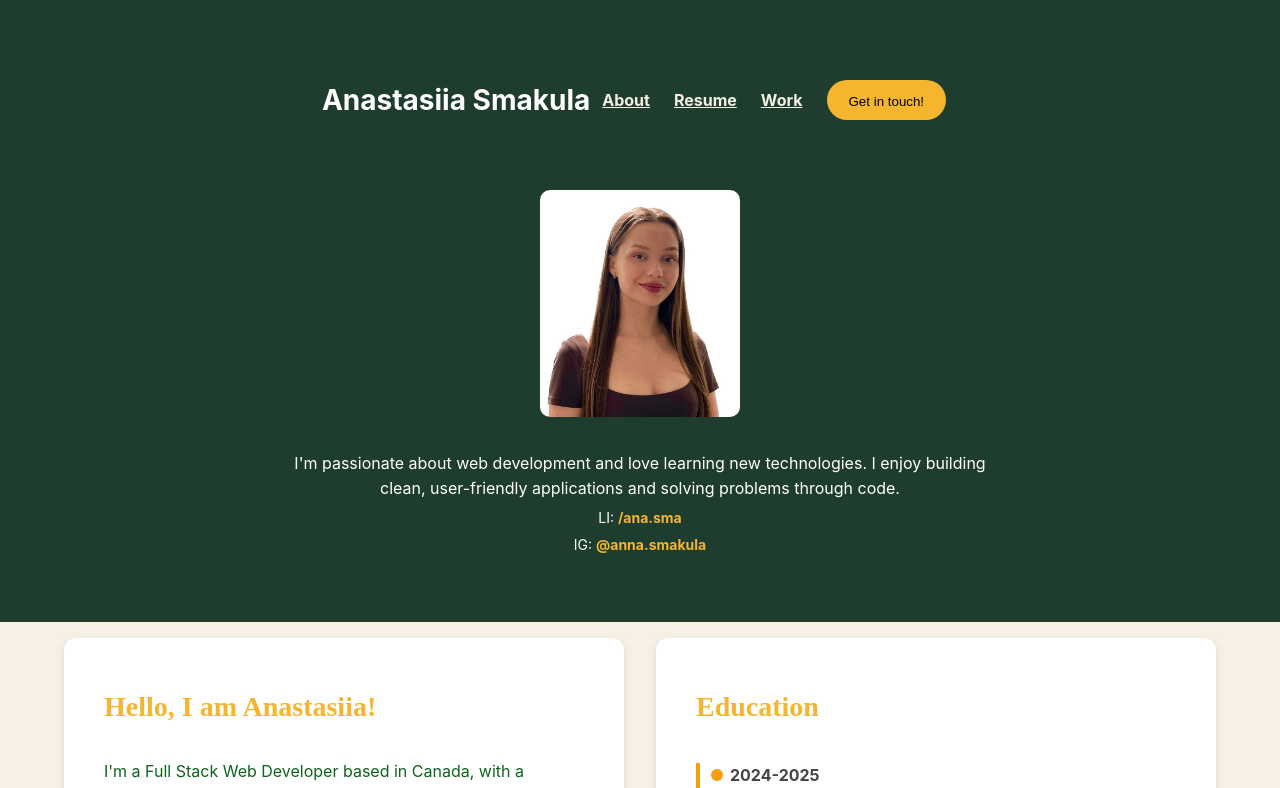
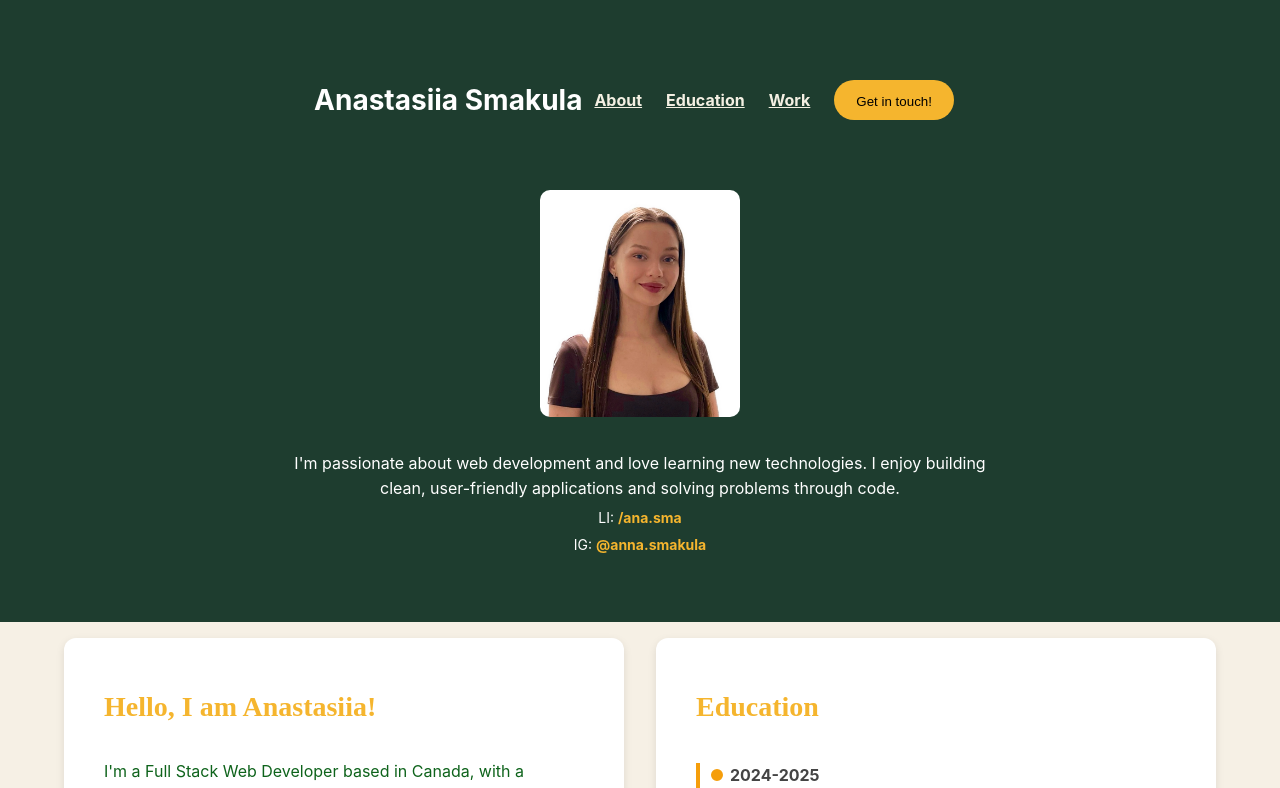
Before and after one commit to AnastasiiaSmakula/resume, a React (Vite) app: page / in a window 1280 px wide. Shown: the top 788 px of the page. Built offline with nearby package versions, Linux system fonts and the light colour scheme.

Commit message:
fix body section id

```diff
--- a/src/Body.tsx
+++ b/src/Body.tsx
@@ -3,7 +3,7 @@ const Body = () => {
   return (
     <div className="body">
       <div className="body-holder">
-        <div className="body-section">
+        <div className="body-section" id="about">
           <h2>Hello, I am Anastasiia!</h2>
           <p>
             I'm a Full Stack Web Developer based in Canada, with a background in
@@ -13,7 +13,7 @@ const Body = () => {
           </p>
         </div>
 
-        <div className="body-section">
+        <div className="body-section" id="education">
           <h2>Education</h2>
           <ul>
             <li>
@@ -36,7 +36,7 @@ const Body = () => {
           </ul>
         </div>
 
-        <div className="body-section">
+        <div className="body-section" id="work">
           <h2>Experience</h2>
           <ul>
             <li>
--- a/src/Header.tsx
+++ b/src/Header.tsx
@@ -4,7 +4,7 @@ const Header = () => {
       <h2>Anastasiia Smakula</h2>
       <div>
         <a href="#about">About</a>
-        <a href="#resume">Resume</a>
+        <a href="#education">Education</a>
         <a href="#work">Work</a>
         <a href="mailto:anastasia.smakula@gmail.com" className="action-button">
           <button>Get in touch!</button>
```
